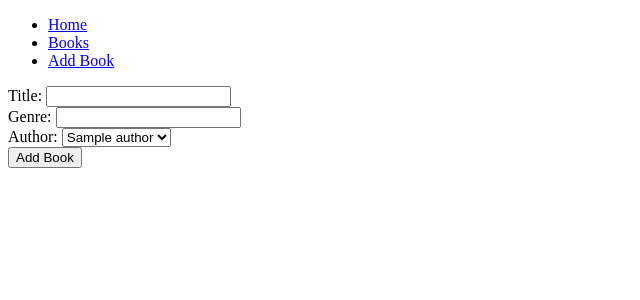
After one commit to Cetins/bookstore, a Flask app: page /books/new in a window 1280 px wide. The commit adds this page. Shown: the top 300 px of the page, without its empty margins (0-640 px from the left). Run offline with Flask 2, Linux system fonts and the light colour scheme; a database or web service that is not in the repository returns one stand-in record (values such as "Sample title"); some libraries are stand-ins or nearby versions.

```diff
--- a/controllers/bookstore_controller.py
+++ b/controllers/bookstore_controller.py
@@ -1,13 +1,36 @@
-from flask import Flask, render_template
+from flask import Flask, redirect, render_template, request
+from flask import Blueprint
 from repositories import author_repository, book_repository
 from models.author import Author
 from models.book import Book
 
-from flask import Blueprint
 
 bookstore_blueprint = Blueprint("bookstore", __name__)
 
 @bookstore_blueprint.route("/books")
 def books():
     books = book_repository.select_all()
-    return render_template("books/index.html", books=books)
+    authors = author_repository.select_all()
+
+    return render_template("books/index.html", books=books, authors=authors)
+
+@bookstore_blueprint.route("/books/<id>/delete", methods=['POST'])
+def delete_book(id):
+    book_repository.delete(id)
+    return redirect("/books")
+
+@bookstore_blueprint.route("/books", methods=["POST"])
+def add_book():
+    title = request.form['title']
+    genre = request.form['genre']
+    author_id = request.form['author_id']
+
+    book = Book(title, genre, author_id)
+    book_repository.save(book)
+
+    return redirect("/books")
+
+@bookstore_blueprint.route("/books/new")
+def new_book():
+    authors = author_repository.select_all()
+    return render_template("books/new.html", authors=authors)
--- a/models/author.py
+++ b/models/author.py
@@ -2,7 +2,6 @@ from re import L
 
 
 class Author:
-    def __init__(self, first_name, last_name, id=None):
-        self.first_name = first_name
-        self.last_name = last_name
+    def __init__(self, name, id=None):
+        self.name = name
         self.id = id
--- a/repositories/author_repository.py
+++ b/repositories/author_repository.py
@@ -3,8 +3,8 @@ from db.run_sql import run_sql
 from models.author import Author
 
 def save(author):
-    sql = "INSERT INTO authors (first_name, last_name) VALUES (%s, %s) RETURNING *"
-    values = [author.first_name, author.last_name]
+    sql = "INSERT INTO authors (name) VALUES (%s) RETURNING *"
+    values = [author.name]
     results = run_sql(sql, values)
     id = results[0]['id']
     author.id = id
@@ -15,3 +15,11 @@ def select(id):
     values = [id]
     author = run_sql(sql, values)
     return author
+
+def select_all():
+    authors = []
+    sql = "SELECT * FROM authors"
+    results = run_sql(sql)
+    for result in results:
+        authors.append(result)
+    return authors
--- a/repositories/book_repository.py
+++ b/repositories/book_repository.py
@@ -17,3 +17,8 @@ def select_all():
     for result in results:
         books.append(result)
     return books
+
+def delete(id):
+    sql = "DELETE FROM books WHERE id=%s"
+    values = [id]
+    run_sql(sql, values)
--- a/templates/base.html
+++ b/templates/base.html
@@ -12,6 +12,7 @@
             <ul>
               <li><a href="/">Home</a></li>
               <li><a href="/books">Books</a></li>
+              <li><a href="/books/new">Add Book</a></li>
             </ul>
           </nav>
     </header>
--- /dev/null
+++ b/templates/books/new.html
@@ -0,0 +1,26 @@
+{% extends "base.html" %}
+
+{% block content %}
+
+<form action="/books" method="post">
+    <div>
+        <label for="title">Title:</label>
+        <input type="text" name="title" required>
+    </div>
+    <div>
+        <label for="genre">Genre:</label>
+        <input type="text" name="genre" required>
+    </div>
+    <div>
+        <label for="author_id">Author:</label>
+        <select name="author_id">
+            {% for author in authors %}
+            <option value="{{ author.id }}">{{ author.name }}</option>
+            {% endfor %}
+        </select>
+    </div>
+
+    <button type="submit">Add Book</button>
+</form>
+
+{% endblock %}
```
Also changed, not shown: console.py (+14 -1 lines), db/bookstore.sql (+2 -11 lines), templates/books/index.html (+22 -1 lines).
